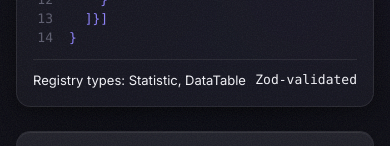
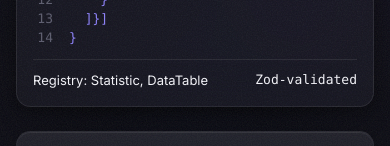
Before and after one commit to vpn-cli/appforge, a Next.js app: page / in a window 390 px wide. Shown: the part 671-817 px from the top of the page. Built offline with nearby package versions, Linux system fonts and the light colour scheme; no server answers.

Commit message:
style(home): prevent mobile caption wrap in hero card footers

```diff
--- a/components/home/DemoCodeCard.tsx
+++ b/components/home/DemoCodeCard.tsx
@@ -92,8 +92,8 @@ export function DemoCodeCard() {
 
       {/* Quiet Footer Caption */}
       <div className="pt-2.5 border-t border-border text-[13px] text-muted-foreground flex items-center justify-between gap-2 shrink-0">
-        <span>Registry types: Statistic, DataTable</span>
-        <span className="font-mono">Zod-validated</span>
+        <span className="truncate">Registry: Statistic, DataTable</span>
+        <span className="font-mono whitespace-nowrap shrink-0">Zod-validated</span>
       </div>
     </div>
   );
--- a/components/home/DemoPreviewCard.tsx
+++ b/components/home/DemoPreviewCard.tsx
@@ -39,7 +39,7 @@ export function DemoPreviewCard() {
       {/* Explicit Demo Data Disclosure */}
       <div className="pt-2.5 border-t border-border text-[13px] text-muted-foreground flex items-center justify-between gap-2 shrink-0">
         <span>Demo data</span>
-        <span className="font-mono">ComponentRegistry</span>
+        <span className="font-mono whitespace-nowrap shrink-0">ComponentRegistry</span>
       </div>
     </div>
   );
```
